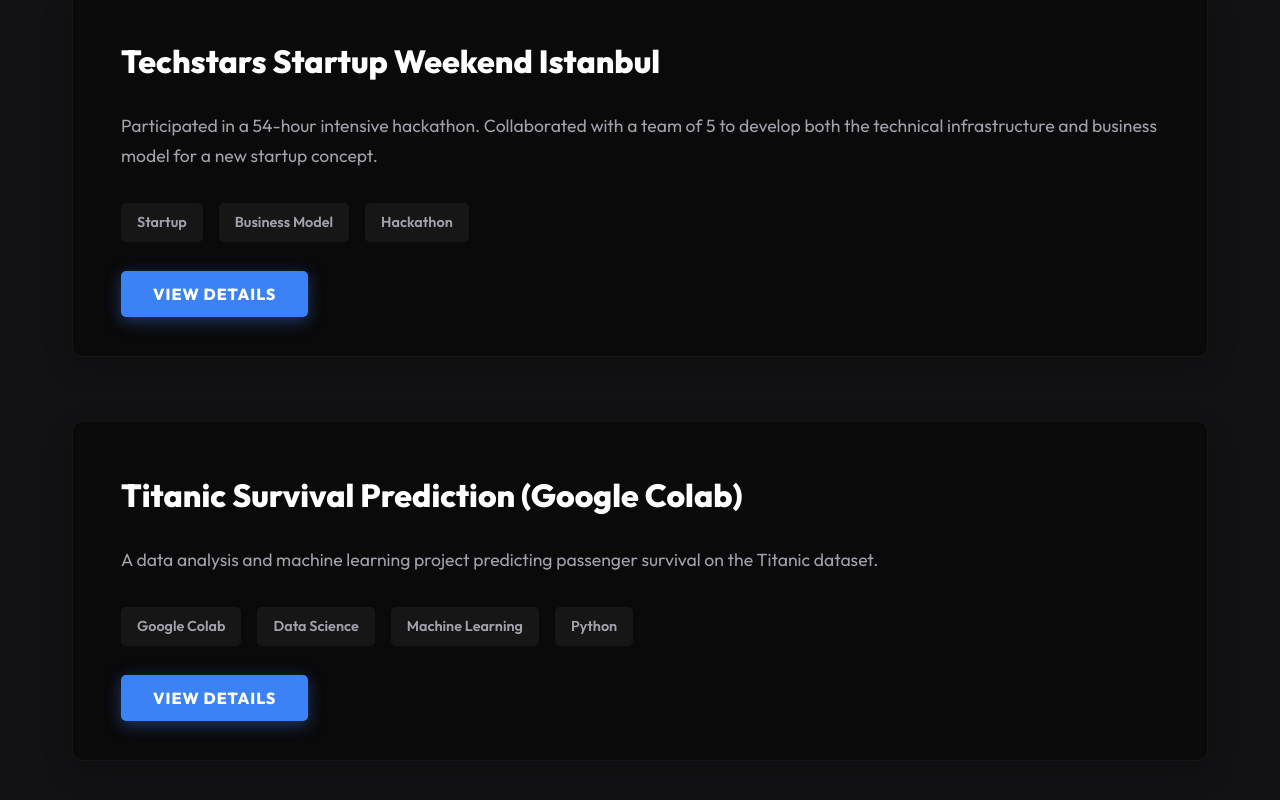
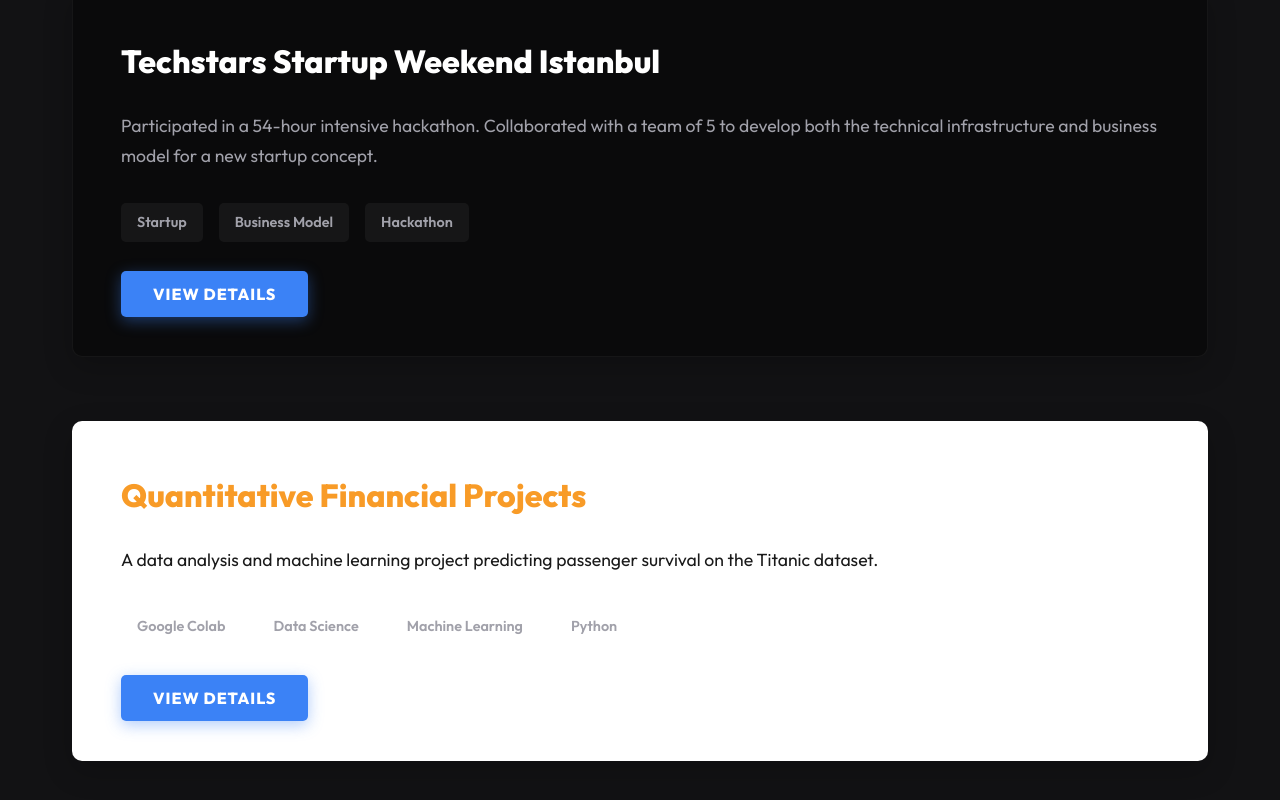
Before and after one commit to Sprat1/ardacankose, a React (Vite) app: page / in a window 1280 px wide. Shown: the part 6481-7281 px from the top of the page. Built offline with nearby package versions, Linux system fonts and the light colour scheme.

Commit message:
style: Colab projesi için özel stil eklendi

```diff
--- a/src/sections/Projects/Projects.css
+++ b/src/sections/Projects/Projects.css
@@ -32,7 +32,7 @@
 .project-card:hover {
     transform: translateY(-5px);
     box-shadow: 0 15px 40px rgba(0, 0, 0, 0.4);
-    border-color: rgba(135$14$2191, 0.3);
+    border-color: rgba(135, 14, 219, 0.3);
 }
 
 .project-content {
@@ -83,3 +83,17 @@
         font-size: 1.5rem;
     }
 }
+
+/* Custom styles for Colab project */
+.project-card.bg-white {
+    background-color: #ffffff;
+}
+
+.project-title.text-colab {
+    color: #F89B27;
+    /* Colab Orange */
+}
+
+.project-desc.text-dark {
+    color: #1a1a1a;
+}
--- a/src/sections/Projects/Projects.jsx
+++ b/src/sections/Projects/Projects.jsx
@@ -23,11 +23,14 @@ const Projects = () => {
                 </p>
 
                 <div className="projects-grid">
-                    {projectsData.map((project, index) => (
-                        <div key={index} className="project-card">
+                    {projectsData.map((project, index) => {
+                        const isColabProject = project.title === 'Quantitative Financial Projects';
+
+                        return (
+                            <div key={index} className={`project-card ${isColabProject ? 'bg-white' : ''}`}>
                                 <div className="project-content">
-                                <h3 className="project-title">{project.title}</h3>
-                                <p className="project-desc">{project.description}</p>
+                                    <h3 className={`project-title ${isColabProject ? 'text-colab' : ''}`}>{project.title}</h3>
+                                    <p className={`project-desc ${isColabProject ? 'text-dark' : ''}`}>{project.description}</p>
                                     <div className="project-tags">
                                         {project.tags.map((tag, tagIndex) => (
                                             <span key={tagIndex} className="project-tag">{tag}</span>
@@ -38,7 +41,8 @@ const Projects = () => {
                                     </a>
                                 </div>
                             </div>
-                    ))}
+                        );
+                    })}
                 </div>
             </div>
         </section>
--- a/src/translations/translations.js
+++ b/src/translations/translations.js
@@ -128,7 +128,7 @@ const translations = {
                     tags: ['Startup', 'Business Model', 'Hackathon']
                 },
                 {
-                    title: 'Titanic Survival Prediction (Google Colab)',
+                    title: 'Quantitative Financial Projects',
                     description: 'A data analysis and machine learning project predicting passenger survival on the Titanic dataset.',
                     tags: ['Google Colab', 'Data Science', 'Machine Learning', 'Python'],
                     link: 'https://drive.google.com/drive/folders/1t4pea2hQFRA3Adu8-HX_oXTP337EyEP6?usp=drive_link'
@@ -280,7 +280,7 @@ const translations = {
                     tags: ['Startup', 'İş Modeli', 'Hackathon']
                 },
                 {
-                    title: 'Titanic Hayatta Kalma Tahmini (Google Colab)',
+                    title: 'Quantitative Financial Projects',
                     description: 'Titanic veri seti üzerinde yolcuların hayatta kalma durumunu tahmin eden bir veri analizi ve makine öğrenmesi projesi.',
                     tags: ['Google Colab', 'Veri Bilimi', 'Makine Öğrenmesi', 'Python'],
                     link: 'https://drive.google.com/drive/folders/1t4pea2hQFRA3Adu8-HX_oXTP337EyEP6?usp=drive_link'
```
Lines whose indentation alone changed are shown as unchanged.
